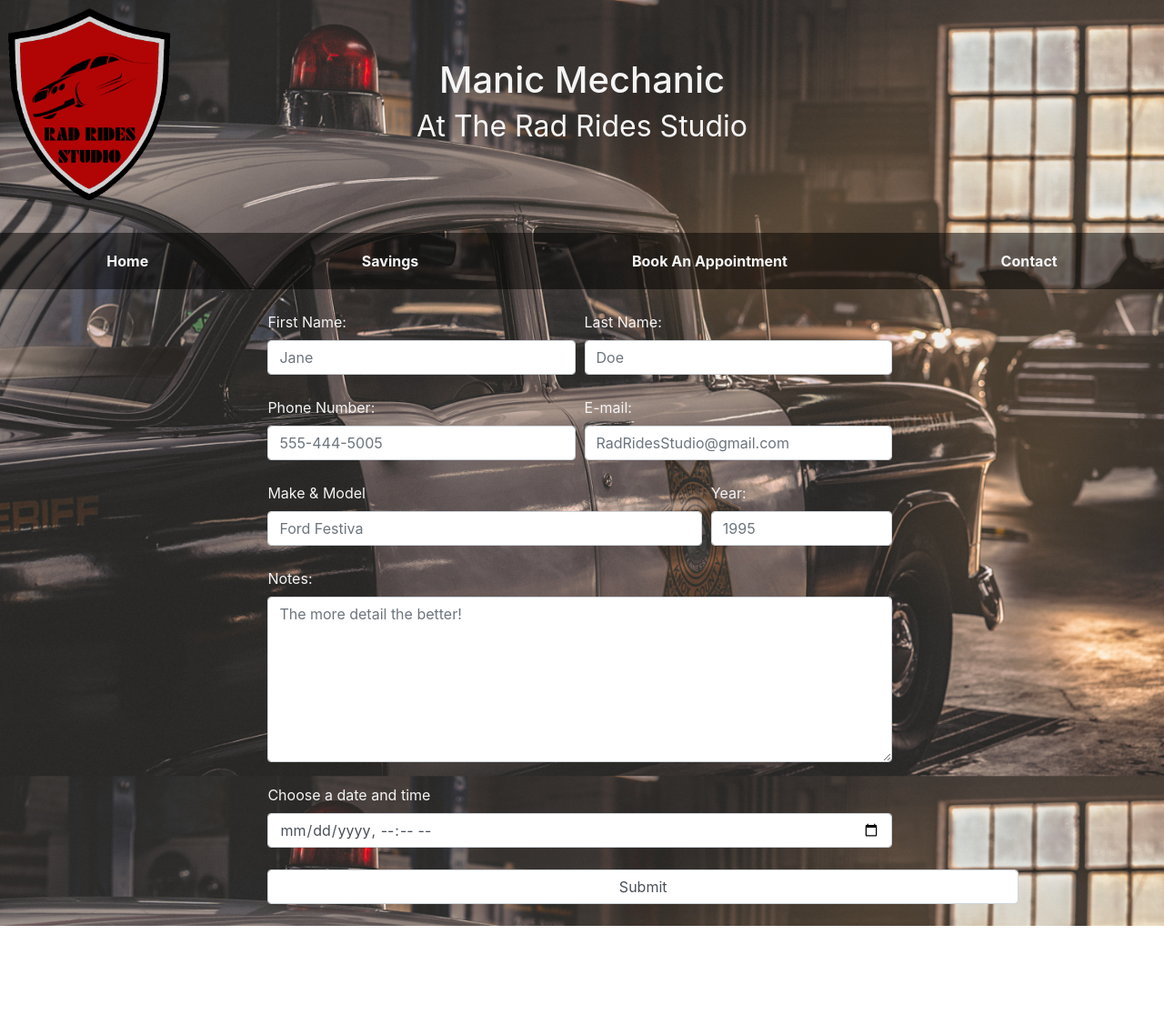
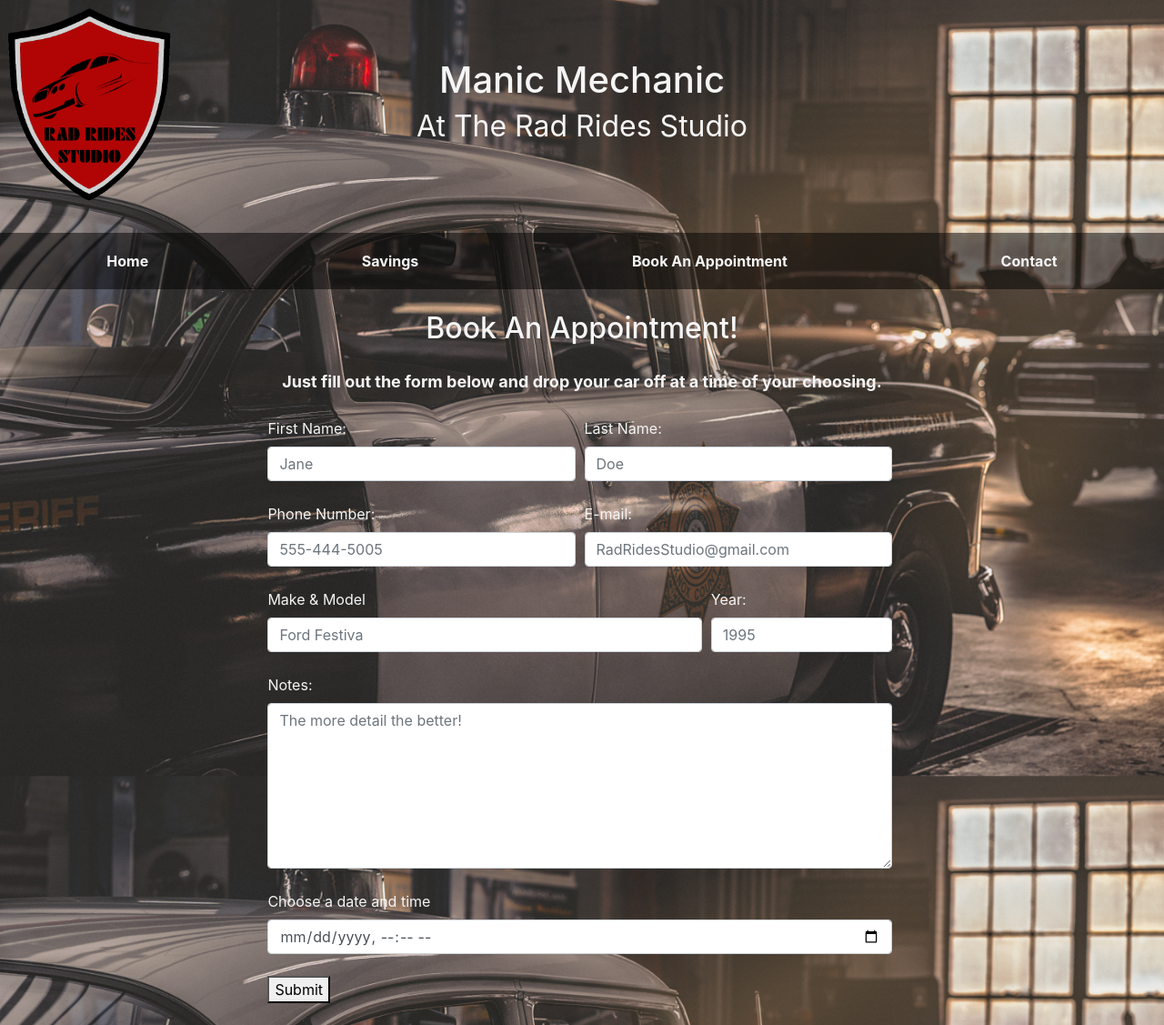
Before and after one commit to nylon-ducky/mechanic-website, a PHP site: page /appointment.html in a window 1280 px wide. Shown: the whole page at 91% size. Before the commit the page ends 1018 px from the top, so only its background shows below. Run offline with PHP 8.4, Linux system fonts and the light colour scheme.

Commit message:
styling and linking

```diff
--- a/app.js
+++ b/app.js
@@ -24,3 +24,8 @@ function openNav() {
 
 
 }
+
+function clickWheel() {
+   window.open("appointment.html", "_self");
+
+}
--- a/appointment.html
+++ b/appointment.html
@@ -43,6 +43,9 @@
 
         <a href="contact.html" class="nav">Contact</a>
     </div>
+
+    <h2 class="text-center">Book An Appointment!</h2>
+    <p id="apptPara" class="text-center">Just fill out the form below and drop your car off at a time of your choosing.</p>
 
     <form id="appointment-form" method="post" action="https://formsubmit.co/radridesstudio@gmail.com">
 
@@ -99,7 +102,7 @@
                 <input class="form-control" type="datetime-local" id="date-picker" name="date-picker"></input><br />
             </div>
         </div>
-        <button type="submit" value="submit" class="form-control">Submit</button>
+        <button type="submit" value="submit" >Submit</button>
 
     </form>
 
--- a/index.html
+++ b/index.html
@@ -30,7 +30,7 @@
 <body>
 
 
-    <h1 id="head-img" class="jumbotron text-center animate__slideInDown">Manic Mechanic<br/><small>At The Rad Rides
+    <h1 id="head-img" class="jumbotron text-center animate__slideInDown">Manic Mechanic<br /><small>At The Rad Rides
             Studio</small></h1>
     <div id="navBar" class="animate__fadeInDownBig" onclick="openNav()">
         <div class="burger"></div>
@@ -74,9 +74,11 @@
     </div>
     <!-- Call To Action * delayed to call attention * -->
     <div class="animate__slideInRight text-center" id="container">
+        <a href="appointment.html">
             <img id="tire" src="assets\car-159720_640.png">
             <div id="wheel">Car Troubles?<br />Book Your Appointment Today!</div>
             </img>
+        </a>
     </div>
 
     <script src="app.js"></script>
--- a/wideScreen.css
+++ b/wideScreen.css
@@ -196,7 +196,13 @@ mark {
     margin: 0 12.5vw 0 12.5vw;
     padding-left: 10.5vw;
     padding-bottom: 3vh;
+}
 
+#apptPara {
+    font-size: large;
+    font-weight: bold;
+    background:rgba(34, 33, 33, 0.2);
+    box-shadow: 0 0 10px 10px rgba(34, 33, 33, 0.2);
 }
 
 
```
Also changed, not shown: assets/automobile-1300231_640.png (deleted), assets/tire-33517_640.png (deleted), 1 other file. Lines whose indentation alone changed are shown as unchanged.
